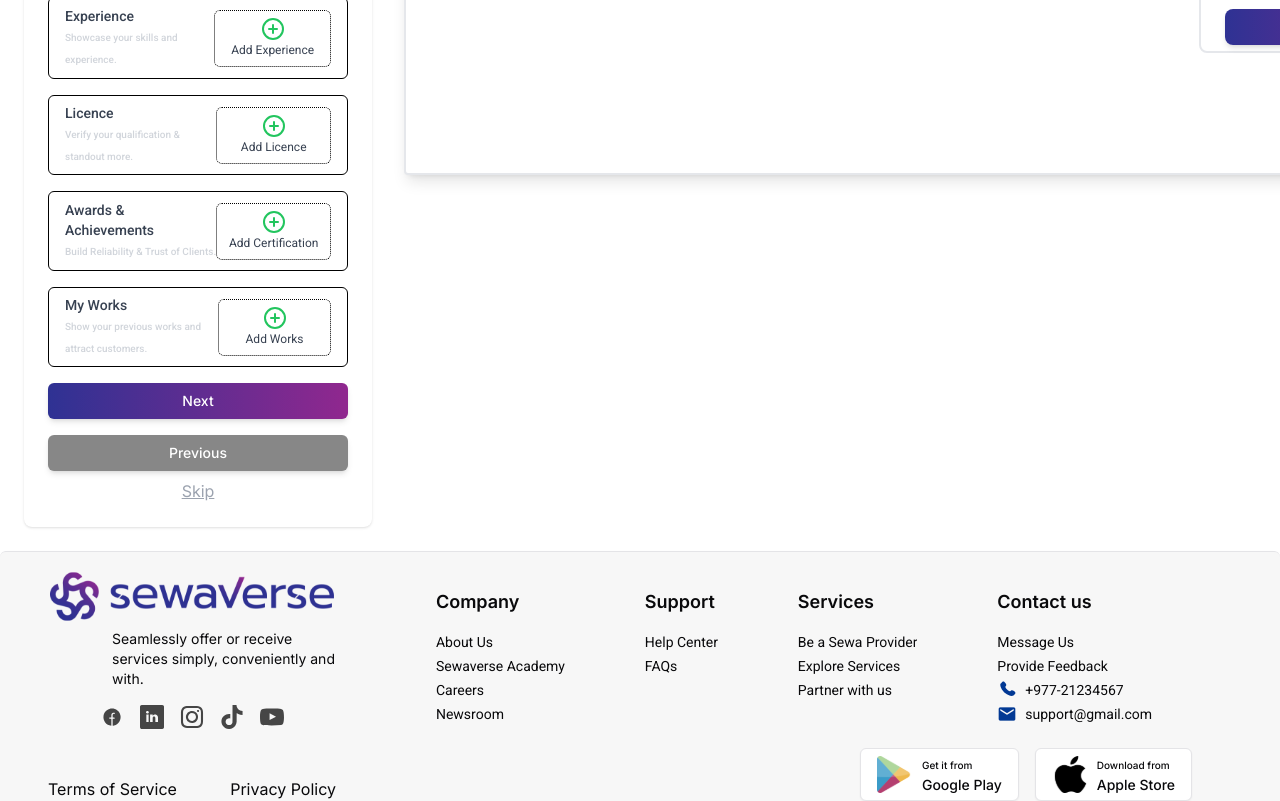
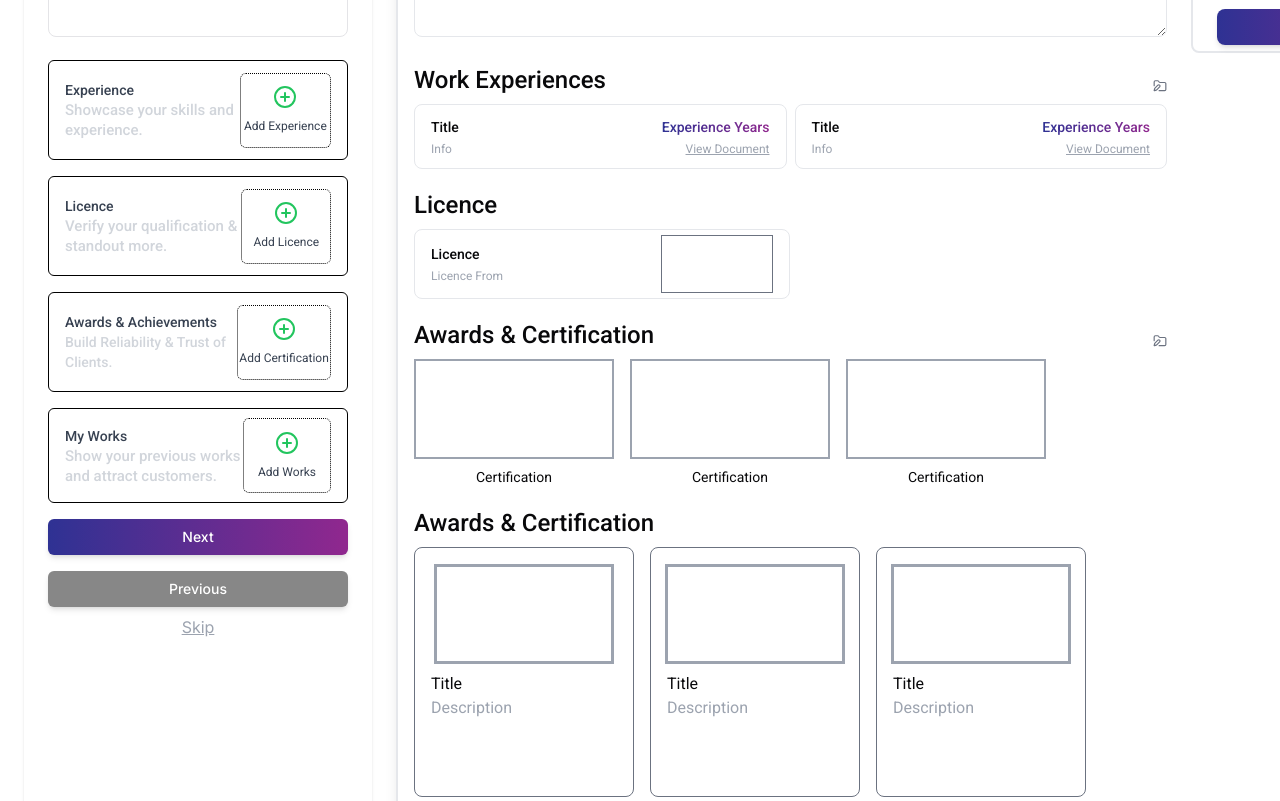
Before and after one commit to SewaVerse/sewaverse-backend, a Next.js app: page /sewaproviderstep2 in a window 1280 px wide. Shown: the part 660-1461 px from the top of the page. Built offline with nearby package versions, Linux system fonts and the light colour scheme; no server answers.

Commit message:
page 3 all design completed

```diff
--- a/app/sewaproviderstep2/page.tsx
+++ b/app/sewaproviderstep2/page.tsx
@@ -1,14 +1,13 @@
 "use client";
 
 import Link from "next/link";
-import { CirclePlus, Share2 } from "lucide-react";
+import { CirclePlus, FolderPen, Share2 } from "lucide-react";
 
 import { Button } from "@/components/ui/button";
 
-
 export default function SewaProviderStep2() {
   return (
-    <div className="flex flex-col lg:flex-row gap-8 p-6">
+    <div className="flex flex-col lg:flex-row gap-6 p-6">
       <div className="w-full lg:w-1/3 bg-white rounded-lg shadow p-6">
         <h3
           className="text-lg font-semibold text-center mb-2"
@@ -26,66 +25,70 @@ export default function SewaProviderStep2() {
 
         <form className="mt-4 space-y-4">
           <textarea
-            className="h-[337px] w-[300px] border border-solid rounded-lg py-2 px-4 text-left resize-none"
+            className="h-[400px] w-[300px] border border-solid rounded-lg py-2 px-4 text-left resize-none"
             placeholder="Type here"
           />
-          <div className="border border-solid border-black rounded-md h-[82px] flex items-center justify-between px-4">
+          <div className="border border-solid border-black rounded-md h-[100px] flex items-center justify-between px-4">
             <label className="block text-sm font-medium text-gray-700">
               Experience <br />
-              <span className="text-gray-300 text-[10px]">
-              Showcase your skills and experience.{" "}
+              <span className="text-gray-300 text-[15px]">
+                Showcase your skills and experience.{" "}
               </span>
             </label>
-            <div className="border border-dotted border-black rounded-md h-[57px] w-[130px] flex flex-col items-center justify-center">
+            <div className="border border-dotted border-black rounded-md h-[75px] w-[130px] flex flex-col items-center justify-center">
               <span className="text-green-500">
                 <CirclePlus />
               </span>
-              <span className="text-[12px] text-gray-700">Add Experience</span>
+              <span className="text-[12px] text-gray-700 mt-2">
+                Add Experience
+              </span>
             </div>
           </div>
 
-          <div className="border border-solid border-black rounded-md h-20 flex items-center justify-between px-4">
+          <div className="border border-solid border-black rounded-md h-[100px] flex items-center justify-between px-4">
             <label className="block text-sm font-medium text-gray-700">
               Licence <br />
-              <span className="text-gray-300 text-[10px]">
+              <span className="text-gray-300 text-[15px]">
                 Verify your qualification & standout more.
               </span>
             </label>
-            <div className="border border-dotted border-black rounded-md h-[57px] w-[140px] flex flex-col items-center justify-center">
+            <div className="border border-dotted border-black rounded-md h-[75px] w-[140px] flex flex-col items-center justify-center">
               <span className="text-green-500">
                 <CirclePlus />
               </span>
-              <span className="text-[12px] text-gray-700">Add Licence</span>
+              <span className="text-[12px] text-gray-700 mt-2">
+                Add Licence
+              </span>
             </div>
           </div>
-          <div className="border border-solid border-black rounded-md h-20 flex items-center justify-between px-4">
+          <div className="border border-solid border-black rounded-md h-[100px] flex items-center justify-between px-4">
             <label className="block text-sm font-medium text-gray-700">
               Awards & Achievements <br />
-              <span className="text-gray-300 text-[10px]">
+              <span className="text-gray-300 text-[14px]">
                 Build Reliability & Trust of Clients.{" "}
               </span>
             </label>
-            <div className="border border-dotted border-black rounded-md h-[57px] w-[115px] flex flex-col items-center justify-center">
+            <div className="border border-dotted border-black rounded-md h-[75px] w-[115px] flex flex-col items-center justify-center">
               <span className="text-green-500">
                 <CirclePlus />
               </span>
-              <span className="text-[12px] text-gray-700">
+              <span className="text-[12px] text-gray-700 mt-2">
                 Add Certification
               </span>
             </div>
           </div>
-          <div className="border border-solid border-black rounded-md h-20 flex items-center justify-between px-4">
+          <div className="border border-solid border-black rounded-md h-[95px] flex items-center justify-between px-4">
             <label className="block text-sm font-medium text-gray-700">
               My Works <br />
-              <span className="text-gray-300 text-[10px]">
+              <span className="text-gray-300 text-[15px]">
                 Show your previous works and attract customers.
               </span>
             </label>
-            <div className="border border-dotted border-black rounded-md h-[57px] w-[162px] flex flex-col items-center justify-center">
+            <div className="border border-dotted border-black rounded-md h-[75px] w-[162px] flex flex-col items-center justify-center">
               <span className="text-green-500">
                 <CirclePlus />
               </span>
-              <span className="text-[12px] text-gray-700">Add Works</span>
+              <span className="text-[12px] text-gray-700 mt-2">Add Works</span>
             </div>
           </div>
 
@@ -103,8 +106,10 @@ export default function SewaProviderStep2() {
             Previous
           </Button>
           <Link href="/sewaproviderstep1">
-  <p className="w-full mt-2 text-gray-400 underline hover:text-gray-700 text-center">Skip</p>
-</Link>
+            <p className="w-full mt-2 text-gray-400 underline hover:text-gray-700 text-center">
+              Skip
+            </p>
+          </Link>
         </form>
       </div>
 
@@ -225,7 +230,7 @@ export default function SewaProviderStep2() {
             <li className="text-md">Offered Services</li>
           </ul>
         </div> */}
-        <div className="h-[440px] w-full mt-4 bg-white rounded border-2 border-gray-200 shadow-lg p-4">
+        <div className="h-[1100px] w-full mt-4 bg-white rounded border-2 border-gray-200 shadow-lg p-4">
           <div className="flex justify-between items-start gap-4">
             <div>
               <ul className="flex gap-4">
@@ -234,8 +239,121 @@ export default function SewaProviderStep2() {
                 <li className="text-md">Awards & Certification</li>
                 <li className="text-md">Offered Services</li>
               </ul>
-              {/* <input className=" mt-2 w-[600px] h-[200px] px-4 py-2 border border-gray-200 rounded-lg"></input> */}
-              <div className=" mt-2 w-[750px] h-[200px] px-4 py-2 border border-gray-200 rounded-lg"></div>
+              <h3 className="text-2xl font-medium mt-5 font-roboto">
+                About Me
+              </h3>
+              <textarea className=" mt-2 w-[753px] h-[200px] px-4 py-2 border border-gray-200 rounded-lg"></textarea>
+              {/* <div className=" mt-2 w-[750px] h-[200px] px-4 py-2 border border-gray-200 rounded-lg"></div> */}
+
+              {/* work exoerience section */}
+              <div>
+                <h3 className="text-2xl mt-5 font-roboto font-medium flex justify-between items-center">
+                  Work Experiences
+                  <span className="ml-auto mt-3"><FolderPen size={14} className="text-gray-500" /></span>
+
+                </h3>
+                <div className="flex flex-row justify-between gap-2">
+                  <div className="flex-1 mt-2 h-[65px] px-4 py-1 border border-gray-200 rounded-lg flex justify-between items-center">
+                    <div className="flex flex-col items-start">
+                      <label className="text-sm font-medium">Title</label>
+                      <span className="text-xs text-gray-400 mt-1">Info</span>
+                    </div>
+                    <div className="flex flex-col items-end">
+                      <label className="text-sm font-medium gradient-text">
+                        Experience Years
+                      </label>
+                      <span className="text-xs text-gray-400 underline cursor-pointer mt-1">
+                        View Document
+                      </span>
+                    </div>
+                  </div>
+                  <div className="flex-1 mt-2 h-[65px] px-4 py-1 border border-gray-200 rounded-lg flex justify-between items-center">
+                    <div className="flex flex-col items-start">
+                      <label className="text-sm font-medium">Title</label>
+                      <span className="text-xs text-gray-400 mt-1 ">Info</span>
+                    </div>
+                    <div className="flex flex-col items-end">
+                      <label className="text-sm font-medium gradient-text">
+                        Experience Years
+                      </label>
+                      <span className="text-xs text-gray-400 underline cursor-pointer mt-1">
+                        View Document
+                      </span>
+                    </div>
+                  </div>
+                </div>
+              </div>
+              {/* {licence sectio} */}
+              <div>
+                <h3 className="text-2xl mt-5 font-roboto font-medium">
+                  Licence
+                </h3>
+                <div className="mt-2 h-[70px] px-4 py-1 w-[376px] border border-gray-200 rounded-lg flex items-center justify-between">
+                  <div className="flex flex-col">
+                    <label className="text-sm font-medium">Licence</label>
+                    <span className="text-xs text-gray-400 mt-1">
+                      Licence From
+                    </span>
+                  </div>
+                  <div className="border border-gray-500 w-28 py-7 square-md"></div>
+                </div>
+              </div>
+
+              {/* Awards section */}
+              <div>
+                <h3 className="text-2xl mt-5 font-roboto font-medium flex justify-between items-center">
+                  Awards & Certification
+                  <span className="ml-[-118px8px] mt-3"><FolderPen size={14} className="text-gray-500" /></span>
+                </h3>
+                <div className="flex gap-4 mt-2">
+                  <div className="flex flex-col items-center">
+                    <div className="h-[100px] w-[200px] border-[2px] border-gray-400 square-lg flex items-center justify-between"></div>
+                    <span className="text-sm mt-2">Certification</span>
+                  </div>
+                  <div className="flex flex-col items-center">
+                    <div className="h-[100px] w-[200px] border-[2px] border-gray-400 square-lg flex items-center justify-between"></div>
+                    <span className="text-sm mt-2">Certification</span>
+                  </div>
+                  <div className="flex flex-col items-center">
+                    <div className="h-[100px] w-[200px] border-[2px] border-gray-400 square-lg flex items-center justify-between"></div>
+                    <span className="text-sm mt-2">Certification</span>
+                  </div>
+                </div>
+              </div>
+
+              {/* My Works Section  */}
+              <div>
+                <h3 className="text-2xl mt-5 font-roboto font-medium">
+                  Awards & Certification
+                </h3>
+                <div className="flex gap-4 mt-2">
+                  <div className="flex flex-col items-center border border-gray-500 rounded-lg p-4 w-[220px] h-[250px]">
+                    <div className="h-[100px] w-[180px] border-[3px] border-gray-400 square-lg flex items-center justify-between"></div>
+                    <div className="flex flex-col items-start mt-2 w-full">
+                      <div>Title</div>
+                      <span className="text-gray-400">Description</span>
+                    </div>
+                  </div>
+
+                  {/* Second bordered item */}
+                  <div className="flex flex-col items-center border border-gray-500 rounded-lg p-4 w-[210px]">
+                    <div className="h-[100px] w-[180px]  border-[3px] border-gray-400 border-solid square-lg  flex items-center justify-between"></div>
+                    <div className="flex flex-col items-start mt-2 w-full">
+                      <div>Title</div>
+                      <span className="text-gray-400">Description</span>
+                    </div>
+                  </div>
+
+                  {/* Third bordered item */}
+                  <div className="flex flex-col items-center border border-gray-500 rounded-lg p-4 w-[210px]">
+                    <div className="h-[100px] w-[180px] border-[3px] border-gray-400 square-lg flex items-center justify-between"></div>
+                    <div className="flex flex-col items-start mt-2 w-full">
+                      <div>Title</div>
+                      <span className="text-gray-400">Description</span>
+                    </div>
+                  </div>
+                </div>
+              </div>
             </div>
             <div className="h-[300px] w-[313px] border-2 border-gray-200 rounded-lg p-6">
               <form className="space-y-4">
```
